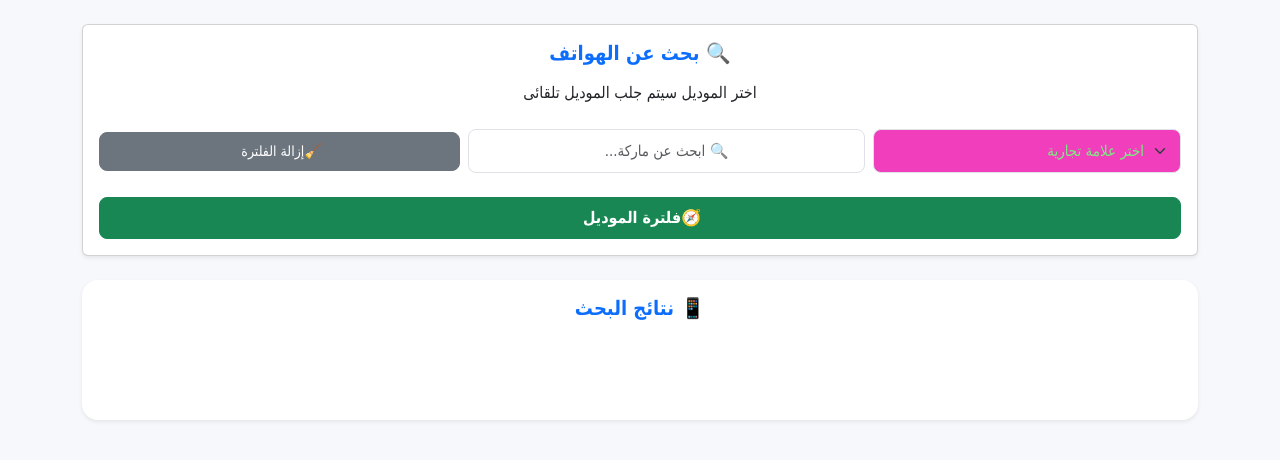
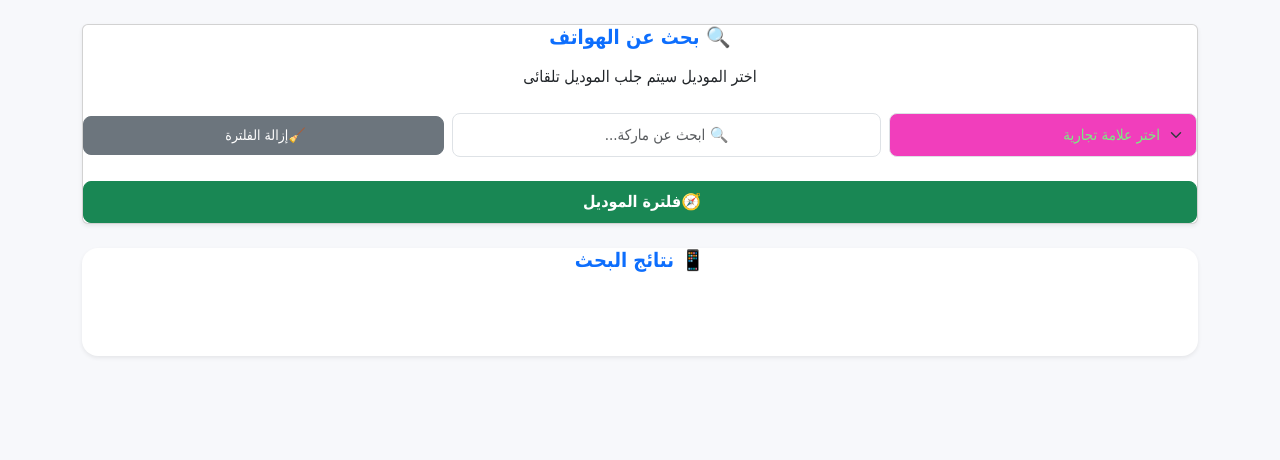
Before and after one commit to cckills/abdochi, a website: page index.html in a window 1280 px wide. Drawn offline with nearby package versions, Linux system fonts and the light colour scheme.

Commit message:
Update index.html

```diff
--- a/index.html
+++ b/index.html
@@ -346,6 +346,14 @@ body {
 .modal.show .modal-dialog {
   transform: translateY(0);
 }
+/* عبدالعليم*/
+.card-body {
+    flex: 4 1 auto;
+    padding: inherit;
+    color: var(--bs-card-color);
+}
+
+
     </style>
   </head>
   <body>
@@ -482,7 +490,7 @@ async function getDetails(url, phoneImg) {
       الأبعاد: ["الأبعاد", "الوزن", "الحجم"],
       الكاميرا: ["الكاميرا", "الخلفية", "الأمامية", "الفيديو"],
       الصوت: ["الصوت", "سماعات", "جاك"],
-      أخرى: [],
+     // أخرى: [],
     };
 
     const icons = {
```
